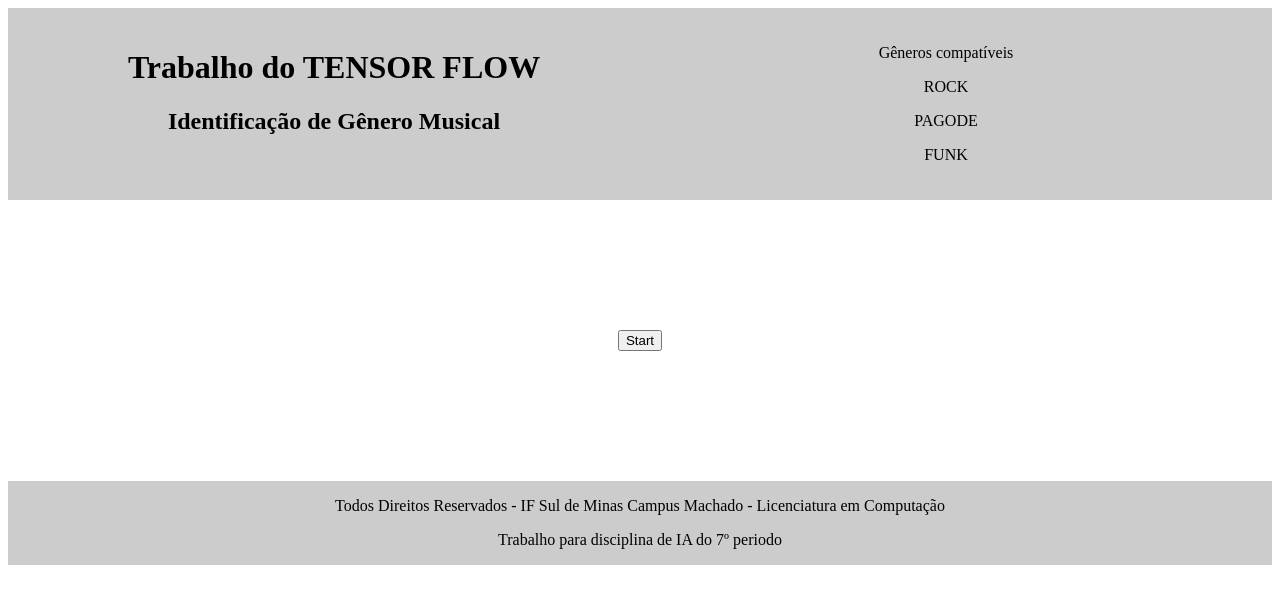
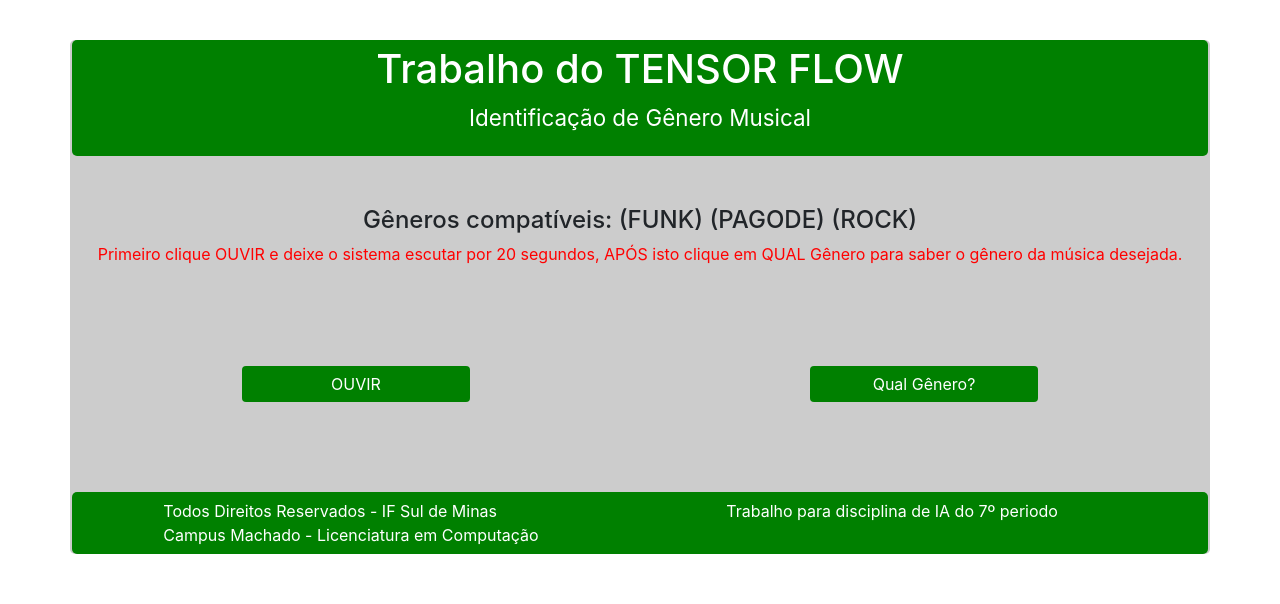
Before and after one commit to alyssonafs/trabalho_tensorflow, a plain HTML site: page index.html in a window 1280 px wide. Drawn offline with nearby package versions, Linux system fonts and the light colour scheme.

Commit message:
finalização do trabalho tensor flow da discipplina de IA

```diff
--- /dev/null
+++ b/_cdn/style.css
@@ -0,0 +1,72 @@
+.main_content{
+    background-color: #CCC;
+    border-radius: 5px;
+    -moz-border-radius: 5px;
+    -webkit-border-radius: 5px;
+    padding: 0 2px;
+    margin: 40px auto;
+}
+.main_topo{
+    text-align: center;
+    margin: 40px auto;
+    color: #FFF;
+    background-color: green;
+    border-radius: 5px;
+    -moz-border-radius: 5px;
+    -webkit-border-radius: 5px;
+    padding: 5px;
+}
+.main_topo p{
+    font-size: 1.4em;
+}
+.main_genere{
+    text-align: center;
+    margin: 50px auto;
+}
+.main_genere > h2{
+    font-size: 1.5em;
+}
+.main_genere > p{
+    color: red;
+}
+.execute{
+    display: flex;
+    flex-wrap: wrap;
+    justify-content: space-between;
+}
+.execute .btn{
+    flex-basis: 20%;
+    margin: 50px auto;
+    color: #FFF;
+    background-color: green;
+    padding: 5px 30px;
+}
+#label-genero{
+    margin: 20px auto;
+    display: flex;
+    flex-wrap: wrap;
+    justify-content: space-between;
+    flex-basis: 100%;
+
+}
+#label-genero p{
+    text-align: center;
+    font-size: 3em;
+    color: green;
+}
+footer{
+    background-color: green;
+    color: #FFF;
+    border-radius: 5px;
+    -moz-border-radius: 5px;
+    -webkit-border-radius: 5px;
+    padding: 5px;
+    display: flex;
+    flex-wrap: wrap;
+    justify-content: space-between;
+}
+footer > p{
+    flex-basis: 40%;
+    margin: 0 auto;
+    padding: 2px 30px;
+}
--- a/css/style.css
+++ /dev/null
@@ -1,28 +0,0 @@
-.main_content{
-    max-width: 1300px;
-    display: flex;
-    flex-wrap: wrap;
-    text-align: center;
-    justify-content: space-between;
-    margin: 0 auto;
-}
-.main_content header{
-    background-color: #CCC;
-    margin: 0 auto;
-    padding: 20px;
-    flex-basis: 100%;
-    display: flex;
-    flex-wrap: wrap;
-    justify-content: space-between;
-}
-.main_header_content, .main_header_styles{
-    flex-basis: 50%;
-}
-.main_content .execute{
-    margin: 130px auto;
-    flex-basis: 100%;
-}
-.main_content footer{
-    flex-basis: 100%;
-    background-color: #CCC;
-}
--- a/index.html
+++ b/index.html
@@ -4,35 +4,39 @@
 To change this template file, choose Tools | Templates
 and open the template in the editor.
 -->
-<html>
+
+<!doctype html>
+<html lang="en">
     <head>
-        <title>Projeto Tensor Flow </title>
-        <meta charset="UTF-8">
-        <meta name="viewport" content="width=device-width, initial-scale=1.0">
-        <link href="css/style.css" rel="stylesheet" type="text/css"/>
+        <!-- Required meta tags -->
+        <meta charset="utf-8">
+        <meta name="viewport" content="width=device-width, initial-scale=1, shrink-to-fit=no">
+
+        <!-- Bootstrap CSS -->
+        <link rel="stylesheet" href="https://stackpath.bootstrapcdn.com/bootstrap/4.5.0/css/bootstrap.min.css" integrity="sha384-9aIt2nRpC12Uk9gS9baDl411NQApFmC26EwAOH8WgZl5MYYxFfc+NcPb1dKGj7Sk" crossorigin="anonymous">
+        <link href="_cdn/style.css" rel="stylesheet" type="text/css"/>
+        <title>QUAL Gênero Musical?</title>
     </head>
     <body>
-        <div class="main_content">
+        <div class="container-xl main_content">
             <header>
-                <div class="main_header_content">
+                <div class="main_topo">
                     <h1>Trabalho do TENSOR FLOW</h1>
-                    <h2>Identificação de Gênero Musical</h2>
+                    <p>Identificação de Gênero Musical</p>
                 </div>
-                <div class="main_header_styles">
-                    <p>Gêneros compatíveis</p>
-                    <p>ROCK</p>
-                    <p>PAGODE</p>
-                    <p>FUNK</p>
+                <div class="main_genere">
+                    <h2>Gêneros compatíveis: (FUNK) (PAGODE) (ROCK)</h2>
+                    <p>Primeiro clique OUVIR e deixe o sistema escutar por 20 segundos, APÓS isto clique em QUAL Gênero para saber o gênero da música desejada.</p>
                 </div>
             </header>
 
 
             <div class="execute">
-                <button type="button" onclick="init()">Start</button>
+                <button class="btn" type="button" onclick="init()">OUVIR</button>
                 <div id="label-container"></div>
-
+                <button class="btn" type="button" onclick="genere()">Qual Gênero?</button>
             </div>
-
+            <div id="label-genero"></div>
 
             <footer>
                 <p>Todos Direitos Reservados - IF Sul de Minas Campus Machado - Licenciatura em Computação</p>
@@ -42,5 +46,7 @@
         <script src="https://cdn.jsdelivr.net/npm/@tensorflow/tfjs@1.3.1/dist/tf.min.js"></script>
         <script src="https://cdn.jsdelivr.net/npm/@tensorflow-models/speech-commands@0.4.0/dist/speech-commands.min.js"></script>
         <script src="tensor.js" type="text/javascript"></script>
+
+
     </body>
 </html>
--- /dev/null
+++ b/nbproject/customs.json
@@ -0,0 +1 @@
+{"elements":{},"attributes":{"integrity":{}}}
--- a/tensor.js
+++ b/tensor.js
@@ -19,11 +19,11 @@
 
     return recognizer;
 }
+var funk = 0;
+var pagode = 0;
+var rock = 0;
+async function init() {
 
-async function init() {
-    var funk = 0;
-    var pagode = 0;
-    var rock = 0;
     const recognizer = await createModel();
     const classLabels = recognizer.wordLabels(); // get class labels
     const labelContainer = document.getElementById("label-container");
@@ -39,8 +39,15 @@
         // render the probability scores per class
         for (let i = 0; i < classLabels.length; i++) {
             if (result.scores[i].toFixed(2) >= 0.85) {
-                const classPrediction = classLabels[i] + ": " + result.scores[i].toFixed(2);
-                labelContainer.childNodes[i].innerHTML = classPrediction;
+                if(i === 0){
+                    funk++;
+                }
+                if(i === 1){
+                    pagode++;
+                }
+                if(i === 2){
+                    rock++;
+                }
             } else{
                 labelContainer.childNodes[i].innerHTML = null;
             }
@@ -54,4 +61,17 @@
 
     //Stop the recognition in 5 seconds.
     setTimeout(() => recognizer.stopListening(), 20000);
+
 }
+async function genere() {
+    const labelGenero = document.getElementById("label-genero");
+    if(funk > pagode && funk > rock){
+        labelGenero.innerHTML = "<p>Música do Gênero FUNK !!!</p>";
+    }
+    if(pagode > funk && pagode > rock){
+        labelGenero.innerHTML = "<p>Música do Gênero PAGODE !!!</p>";
+    }
+    if(rock > pagode && rock > funk){
+        labelGenero.innerHTML = "<p>Música do Gênero ROCK !!!</p>";
+    }
+}
```
